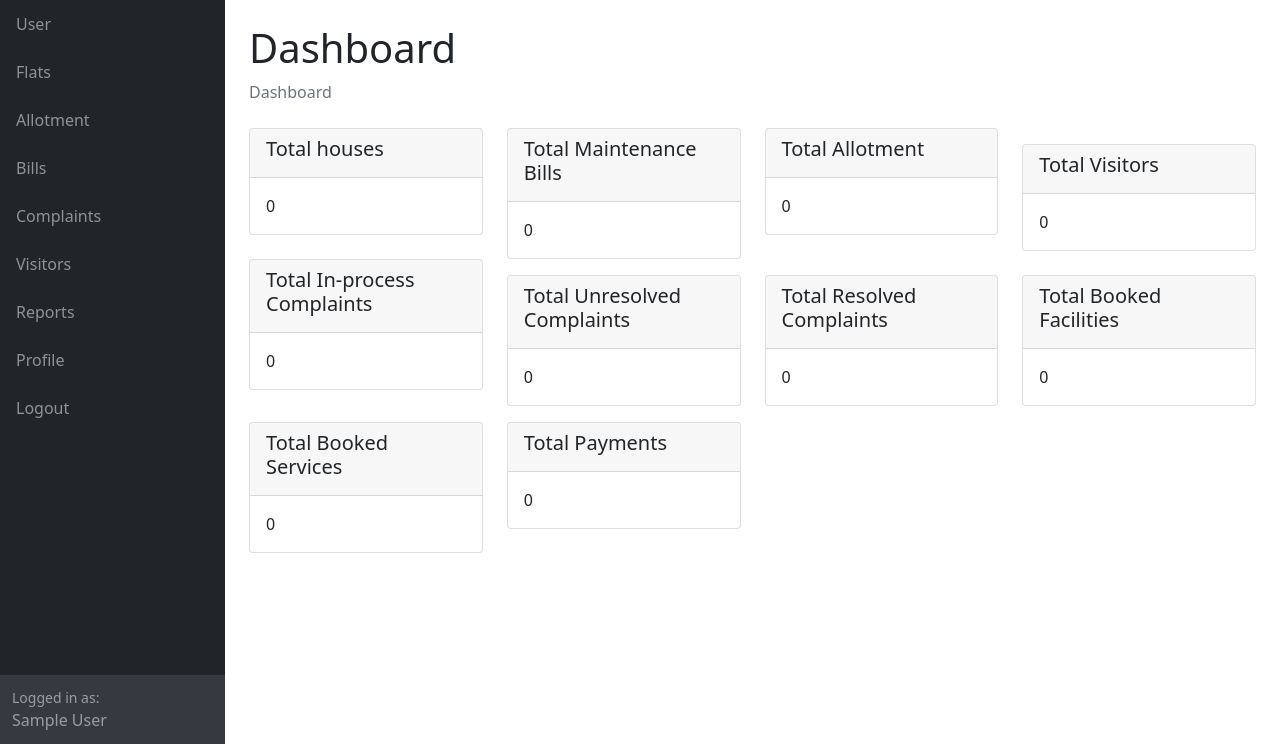
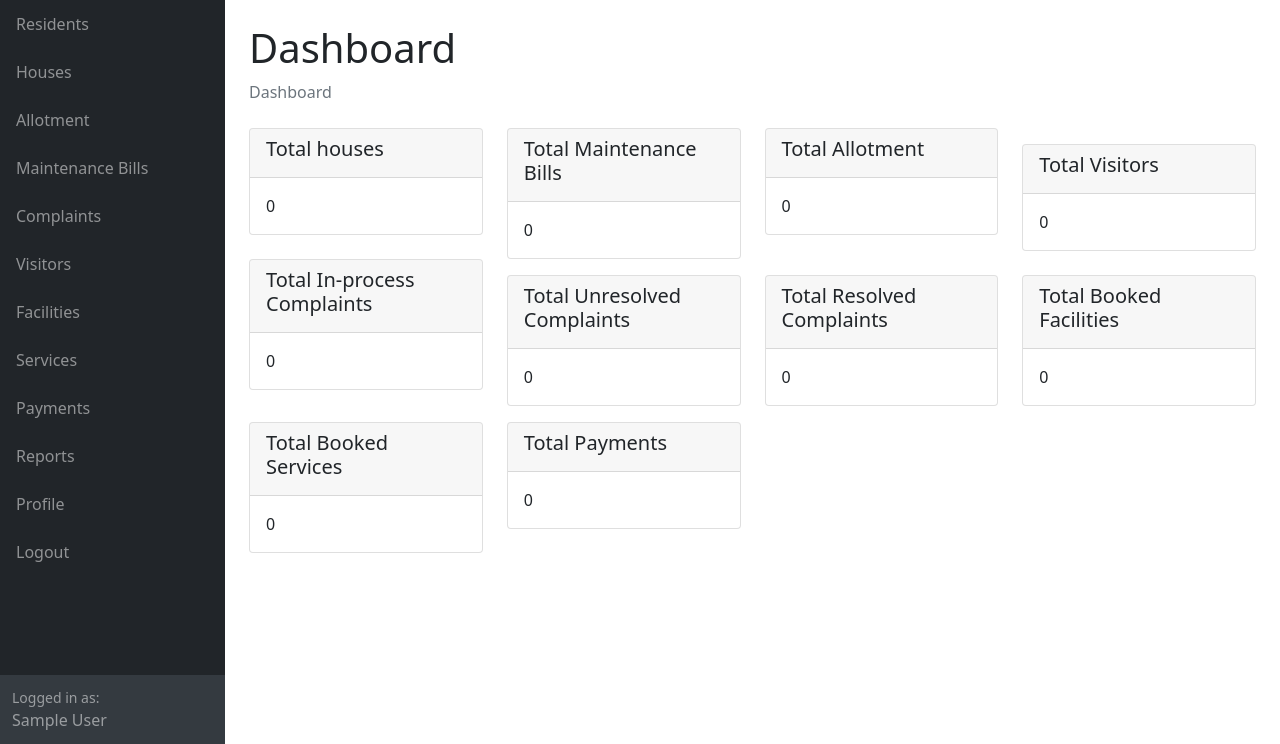
Before and after one commit to samaha-rizvi-4578/Housify, a PHP site: page /dashboard.php in a window 1280 px wide. Shown: the part 56-800 px from the top of the page. Run offline with PHP 8.4, Linux system fonts and the light colour scheme; the visitor is signed in with stand-in values (Sample User, id 1); data that the repository does not hold is empty; some libraries are stand-ins or nearby versions.

Commit message:
updating header

```diff
--- a/header.php
+++ b/header.php
@@ -80,22 +80,31 @@ $notification = $stmt->fetchAll(PDO::FETCH_ASSOC);
                         {
                         ?>
                         <a class="nav-link" href="resident.php">
-                            User
+                            Residents
                         </a>
                         <a class="nav-link" href="house.php">
-                            Flats
+                            Houses
                         </a>
                         <a class="nav-link" href="allotment.php">
                             Allotment
                         </a>
                         <a class="nav-link" href="maintenance.php">
-                            Bills
+                            Maintenance Bills
                         </a>
                         <a class="nav-link" href="complaint.php">
                             Complaints
                         </a>
                         <a class="nav-link" href="visitor.php">
                             Visitors
+                        </a>
+                        <a class="nav-link" href="facility.php">
+                            Facilities
+                        </a>
+                        <a class="nav-link" href="service.php">
+                            Services
+                        </a>
+                        <a class="nav-link" href="Payment.php">
+                            Payments
                         </a>
                         <a class="nav-link" href="report.php">
                             Reports
```
